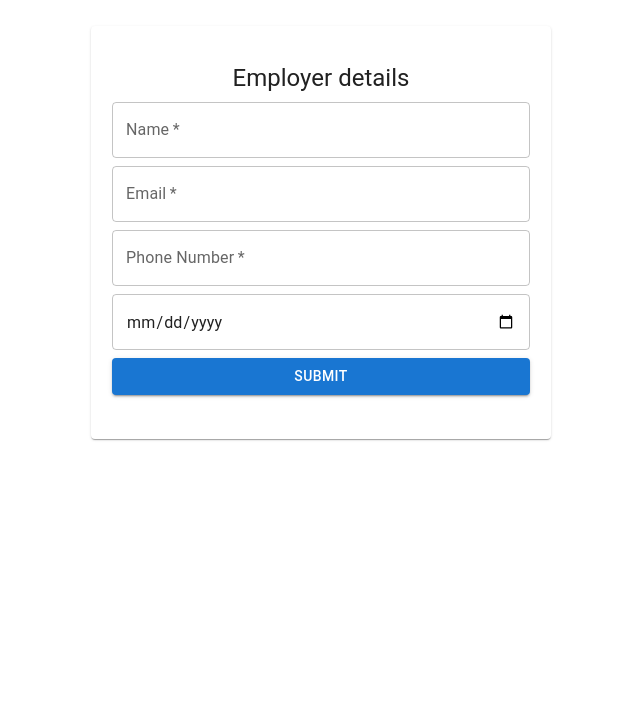
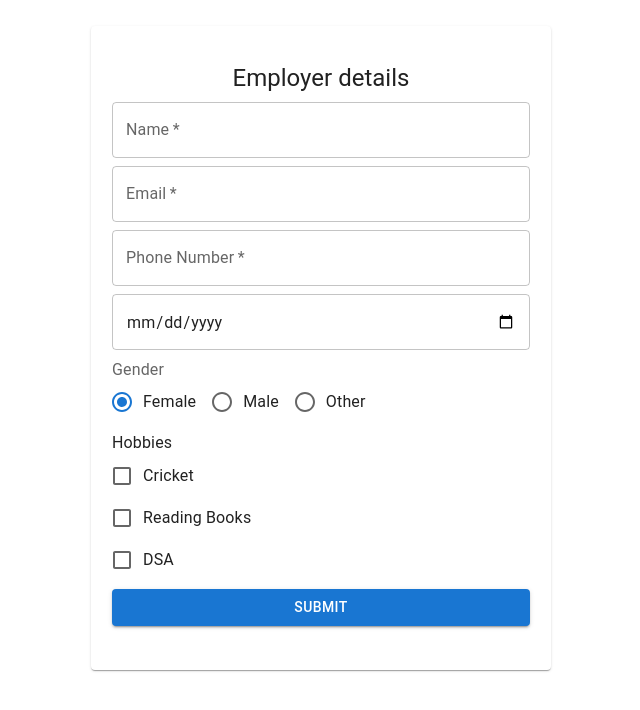
Before and after one commit to abhishekkhanna2710/React_CRUD, a React (Vite) app: page / in a window 1280 px wide. Shown: the top 710 px of the page, without its empty margins (319-959 px from the left). Built offline with nearby package versions, Linux system fonts and the light colour scheme.

Commit message:
form part completed

```diff
--- a/src/Pages/Employee_Details/Employee.jsx
+++ b/src/Pages/Employee_Details/Employee.jsx
@@ -1,7 +1,7 @@
 import React from 'react'
 import { Button, FormControl, Typography } from '@mui/material';
-import { Card, CardContent, Grid, InputLabel, Input, FormHelperText } from '@mui/material';
-import { FilledInput, TextField } from '@mui/material';
+import { Card, CardContent, Grid, Radio, Checkbox, FormGroup } from '@mui/material';
+import { FormLabel, FormControlLabel, RadioGroup, TextField } from '@mui/material';
 
 
 function Employee() {
@@ -30,6 +30,30 @@ function Employee() {
                             <Grid item xs={12} sm={12}>
                                 <TextField type='date' variant="outlined" fullWidth required />
                             </Grid>
+                            <Grid item xs={12} sm={12}>
+                                <FormControl>
+                                    <FormLabel id="demo-radio-buttons-group-label">Gender</FormLabel>
+                                    <RadioGroup row
+                                        aria-labelledby="demo-radio-buttons-group-label"
+                                        defaultValue="female"
+                                        name="radio-buttons-group"
+                                    >
+                                        <FormControlLabel value="female" control={<Radio />} label="Female" />
+                                        <FormControlLabel value="male" control={<Radio />} label="Male" />
+                                        <FormControlLabel value="other" control={<Radio />} label="Other" />
+                                    </RadioGroup>
+                                </FormControl>
+                            </Grid>
+
+                            <Grid item xs={12} sm={12}>
+                                <Typography>Hobbies</Typography>
+                                <FormGroup>
+                                    <FormControlLabel control={<Checkbox />} label="Cricket" />
+                                    <FormControlLabel control={<Checkbox />} label="Reading Books" />
+                                    <FormControlLabel control={<Checkbox />} label="DSA" />
+
+                                </FormGroup>
+                            </Grid>
 
                             <Grid item xs={12} sm={12}>
                                 <Button type='submit' color='primary' variant='contained' fullWidth>Submit</Button>
```
